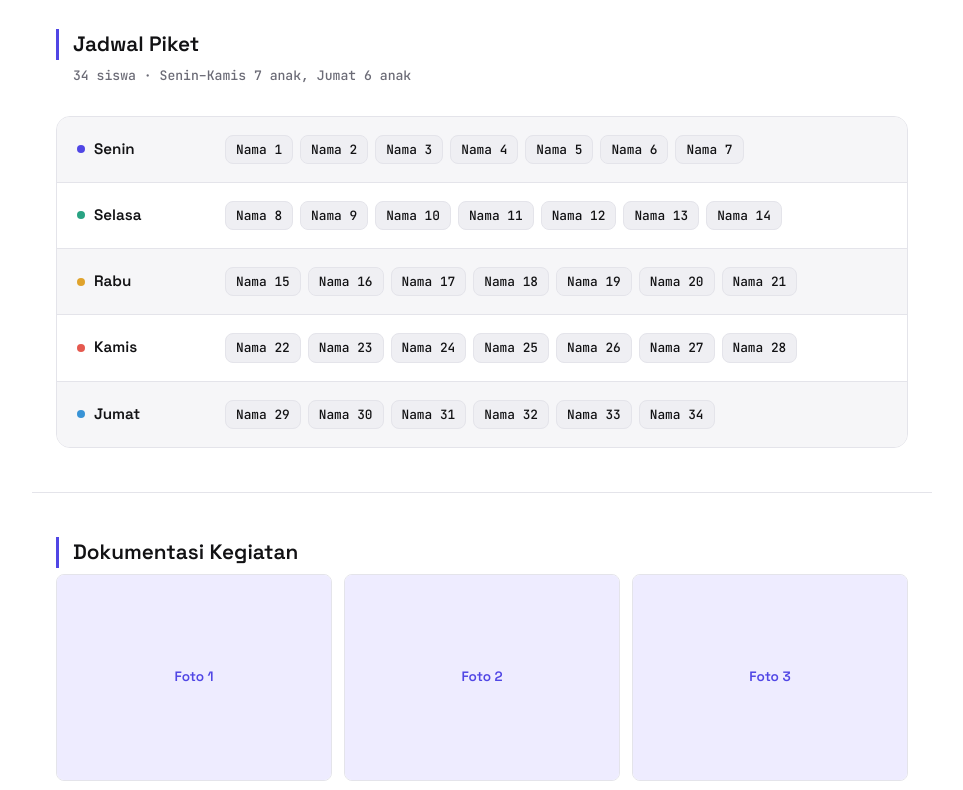
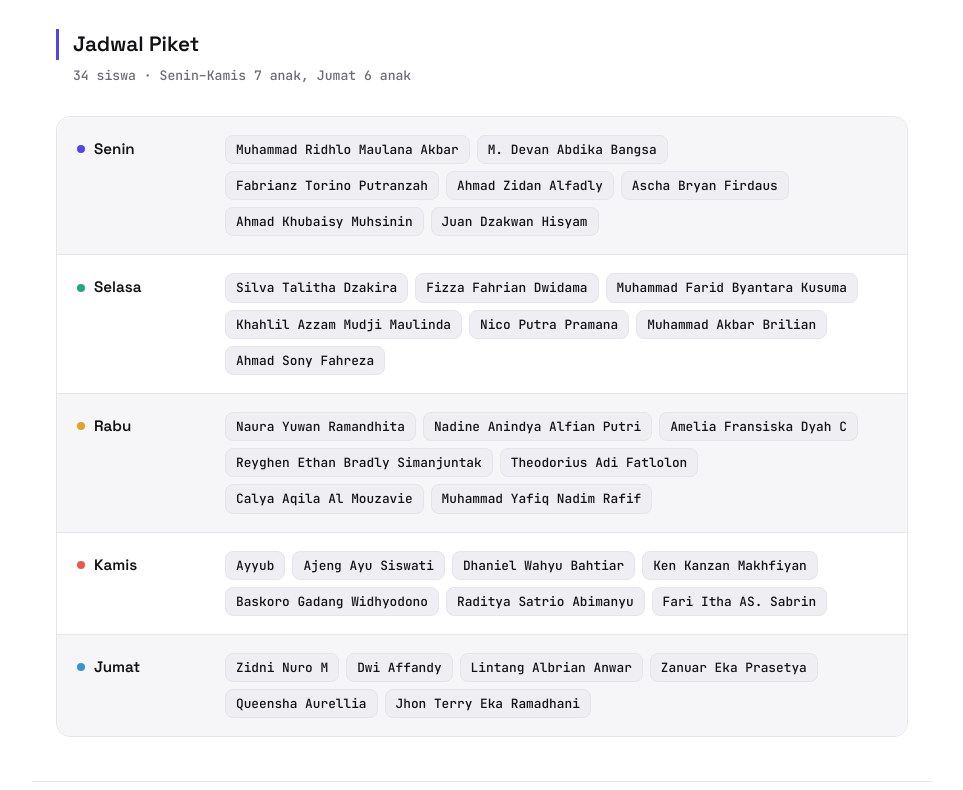
Before and after one commit to SeeZhoo/kelas, a plain HTML site: page index.html in a window 1280 px wide. Shown: the part 1200-1990 px from the top of the page, without its empty margins (158-1121 px from the left). Drawn offline with Linux system fonts and the light colour scheme.

Commit message:
Add files via upload

```diff
--- a/index.html
+++ b/index.html
@@ -123,40 +123,40 @@
         <div class="piket-row">
           <div class="piket-day"><span class="dot dot-1"></span>Senin</div>
           <ul class="tags">
-            <li>Nama 1</li><li>Nama 2</li><li>Nama 3</li><li>Nama 4</li>
-            <li>Nama 5</li><li>Nama 6</li><li>Nama 7</li>
+            <li>Muhammad Ridhlo Maulana Akbar</li><li>M. Devan Abdika Bangsa</li><li>Fabrianz Torino Putranzah</li><li>Ahmad Zidan Alfadly</li>
+            <li>Ascha Bryan Firdaus</li><li>Ahmad Khubaisy Muhsinin</li><li>Juan Dzakwan Hisyam</li>
           </ul>
         </div>
 
         <div class="piket-row">
           <div class="piket-day"><span class="dot dot-2"></span>Selasa</div>
           <ul class="tags">
-            <li>Nama 8</li><li>Nama 9</li><li>Nama 10</li><li>Nama 11</li>
-            <li>Nama 12</li><li>Nama 13</li><li>Nama 14</li>
+            <li>Silva Talitha Dzakira</li><li>Fizza Fahrian Dwidama</li><li>Muhammad Farid Byantara Kusuma</li><li>Khahlil Azzam Mudji Maulinda</li>
+            <li>Nico Putra Pramana</li><li>Muhammad Akbar Brilian</li><li>Ahmad Sony Fahreza</li>
           </ul>
         </div>
 
         <div class="piket-row">
           <div class="piket-day"><span class="dot dot-3"></span>Rabu</div>
           <ul class="tags">
-            <li>Nama 15</li><li>Nama 16</li><li>Nama 17</li><li>Nama 18</li>
-            <li>Nama 19</li><li>Nama 20</li><li>Nama 21</li>
+            <li>Naura Yuwan Ramandhita</li><li>Nadine Anindya Alfian Putri</li><li>Amelia Fransiska Dyah C</li><li>Reyghen Ethan Bradly Simanjuntak</li>
+            <li>Theodorius Adi Fatlolon</li><li>Calya Aqila Al Mouzavie</li><li>Muhammad Yafiq Nadim Rafif</li>
           </ul>
         </div>
 
         <div class="piket-row">
           <div class="piket-day"><span class="dot dot-4"></span>Kamis</div>
           <ul class="tags">
-            <li>Nama 22</li><li>Nama 23</li><li>Nama 24</li><li>Nama 25</li>
-            <li>Nama 26</li><li>Nama 27</li><li>Nama 28</li>
+            <li>Ayyub</li><li>Ajeng Ayu Siswati</li><li>Dhaniel Wahyu Bahtiar</li><li>Ken Kanzan Makhfiyan</li>
+            <li>Baskoro Gadang Widhyodono</li><li>Raditya Satrio Abimanyu</li><li>Fari Itha AS. Sabrin</li>
           </ul>
         </div>
 
         <div class="piket-row">
           <div class="piket-day"><span class="dot dot-5"></span>Jumat</div>
           <ul class="tags">
-            <li>Nama 29</li><li>Nama 30</li><li>Nama 31</li>
-            <li>Nama 32</li><li>Nama 33</li><li>Nama 34</li>
+            <li>Zidni Nuro M</li><li>Dwi Affandy</li><li>Lintang Albrian Anwar</li>
+            <li>Zanuar Eka Prasetya</li><li>Queensha Aurellia</li><li>Jhon Terry Eka Ramadhani</li>
           </ul>
         </div>
 
```
Also changed, not shown: images/kegiatan1.png (added), images/kegiatan2.png (added), images/kegiatan3.png (added), images/kegiatan4.png (added), images/walikelas.png (added).
